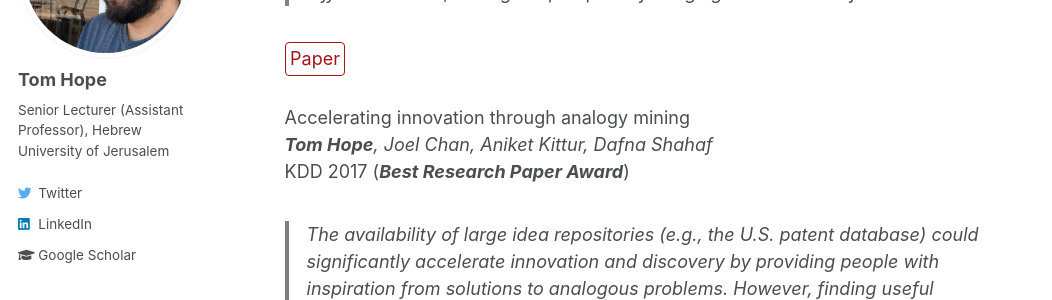
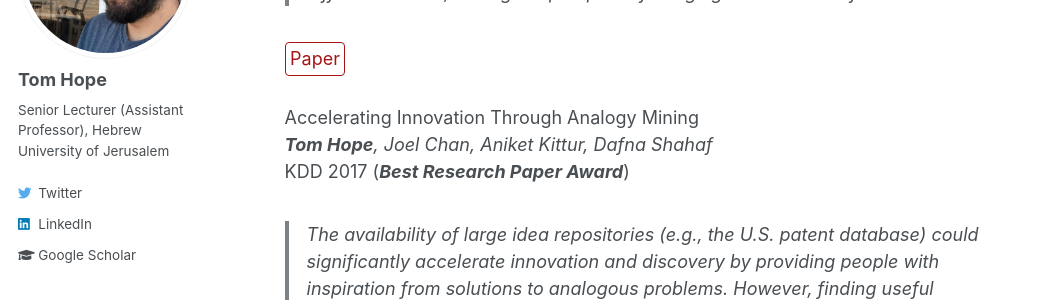
Before and after one commit to tomhoper/tomhoper.github.io, a Jekyll site: the page built from _research/boosting.md, in a window 1280 px wide and 900 px high, scrolled down 496 px. Shown: the part 153-453 px from the top of the window, without its empty margins (0-1052 px from the left). Built offline with Jekyll 4.4.1, drawn with Linux system fonts in a browser that asks for light colours.

```diff
--- a/_research/boosting.md
+++ b/_research/boosting.md
@@ -18,7 +18,7 @@ CHI 2022 Conference on Human Factors in Computing Systems
 [Paper](https://arxiv.org/abs/2108.05669){: .btn--research}
 
 
-Accelerating innovation through analogy mining
+Accelerating Innovation Through Analogy Mining
 <br>
 _**Tom Hope**, Joel Chan, Aniket Kittur, Dafna Shahaf_<br>
 KDD 2017 (**_Best Research Paper Award_**)
```
